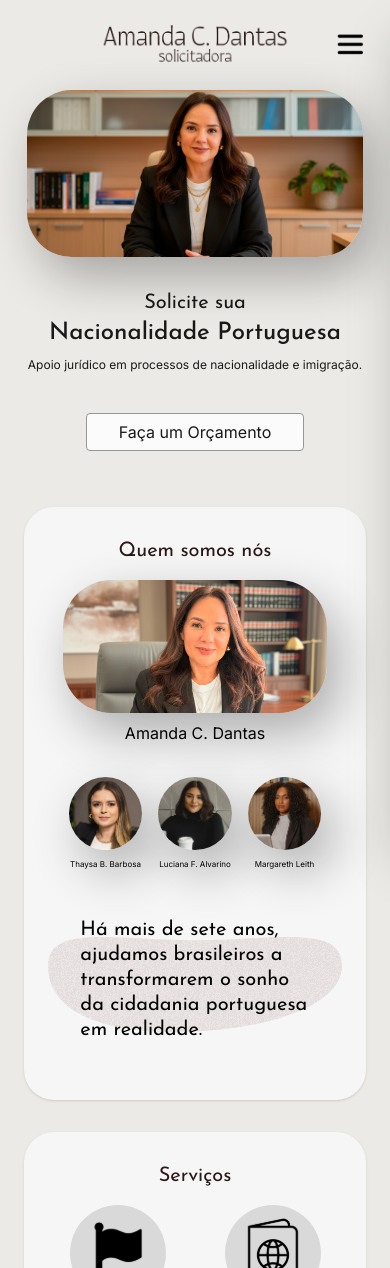
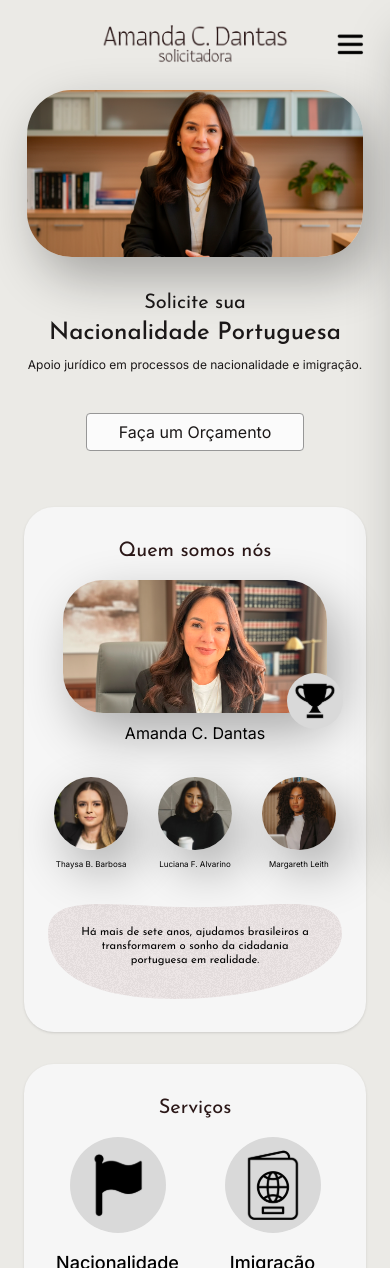
Before and after one commit to mateusabreucn/nacionalidade-portuguesa, a Next.js app: page / in a window 390 px wide. Shown: the top 1268 px of the page. Built offline with nearby package versions, Linux system fonts and the light colour scheme.

Commit message:
feat: versão mobile seção equipa

```diff
--- a/app/Equipa.tsx
+++ b/app/Equipa.tsx
@@ -61,7 +61,7 @@ export default function Equipa() {
               className="
               absolute
               bottom-4 md:bottom-8 lg:-bottom-6 xl:-bottom-10
-              right-0 md:-right-8 lg:-right-10 xl:-right-16
+              -right-4 sm:-right-6 md:-right-8 lg:-right-10 xl:-right-16
             "
             >
               <IconBadge
@@ -73,7 +73,7 @@ export default function Equipa() {
                 isActive={isLocked}
                 onMouseEnter={handleMouseEnter}
                 onMouseLeave={handleMouseLeave}
-                size="sm:w-24 md:w-24 xl:w-32 2xl:w-36"
+                size="w-14 sm:w-24 xl:w-32 2xl:w-36"
               />
             </div>
           </div>
@@ -83,7 +83,7 @@ export default function Equipa() {
             className="
             relative
             w-full max-w-[900px]
-            aspect-video md:aspect-2/1
+            aspect-3/1
             flex items-center justify-center
             order-3 lg:order-2"
           >
@@ -117,10 +117,12 @@ export default function Equipa() {
             >
               <p
                 className="font-josefin
-                text-xl
+                text-[0.7rem]
+                sm:text-xl
                 md:text-2xl
                 xl:text-[2rem]
                 2xl:text-4xl
+                text-center lg:text-left
                 leading-tight md:leading-snug
               "
               >
@@ -148,13 +150,15 @@ export default function Equipa() {
             </div>
           </div>
 
-          {/* Três fotos - segundo no mobile, terceiro no desktop */}
+          {/* Três fotos - versão mobile */}
           <div
             className="
             w-full
             flex flex-row
-            gap-x-4 md:gap-x-8
-            items-center justify-center
+            sm:mt-6 md:mt-8
+            sm:mb-4
+            gap-x-6 sm:gap-x-10 md:gap-x-12
+            items-center justify-evenly
             order-2 lg:hidden"
           >
             <div className="w-1/4">
@@ -180,15 +184,15 @@ export default function Equipa() {
           </div>
         </div>
 
-        {/* Três fotos - versão desktop (embaixo) */}
+        {/* Três fotos - versão desktop */}
         <div
           className="
           hidden lg:flex
           relative
-          mx-auto
-          mt-18 md:mt-24 lg:mt-36
+          w-full
+          lg:mt-32 xl:mt-40
+          gap-14 xl:gap-20
           flex-row
-          md:gap-x-20
           items-center justify-center"
         >
           <div className="w-1/2 md:w-1/4 lg:w-1/5">
--- a/app/components/CardFoto.tsx
+++ b/app/components/CardFoto.tsx
@@ -17,8 +17,8 @@ export default function CardFoto({ src, nome, bigger }: CardFotoProps) {
       <div
         className={`
           ${bigger ? "aspect-2/1" : "aspect-square rounded-full"}
-          lg:aspect-2/2
-          rounded-[3rem]
+          lg:aspect-square
+          rounded-[2.5rem]
           lg:rounded-4xl
           relative
           w-full
```
